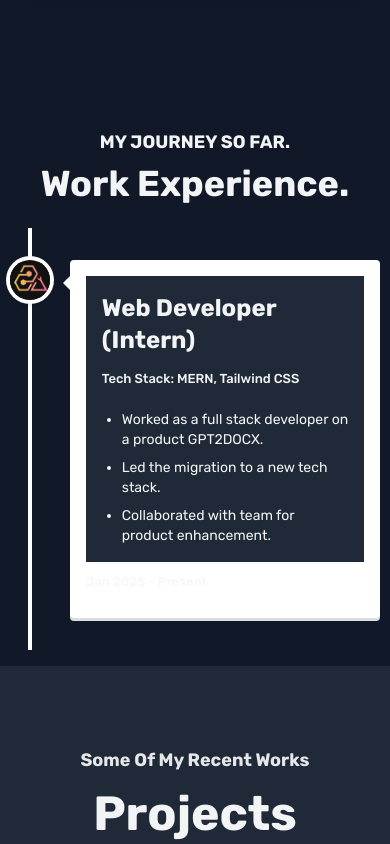
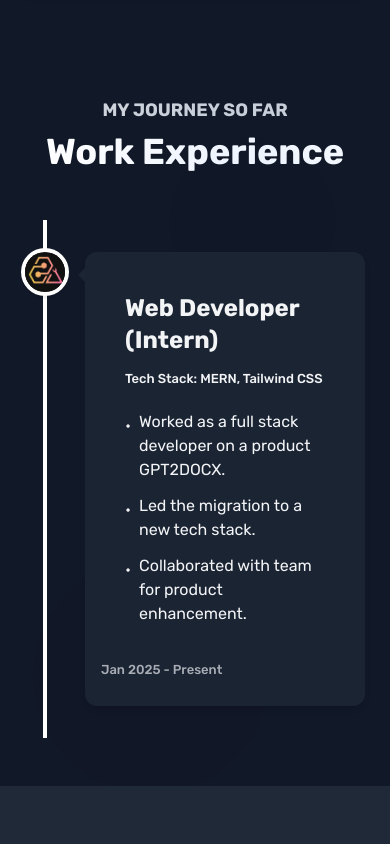
Before and after one commit to y4th4rthh/yatharth-portfolio, a React (Create React App) app: page / in a window 390 px wide. Shown: the part 4240-5084 px from the top of the page. Built offline with nearby package versions, Linux system fonts and the light colour scheme.

Commit message:
Ui changes

```diff
--- a/src/Footer.jsx
+++ b/src/Footer.jsx
@@ -63,14 +63,14 @@ const Footer = () => {
                     >
                         <FaGithub className='text-xl' />
                     </a>
-                   <button
+                   {/* <button
     onClick={toggleDarkMode}
     className={`transition ease-in-out duration-300 rounded-md ${isDarkMode ? 'text-black' : 'text-gray-200'}`}
     aria-label="Toggle dark mode"
       style={{marginBottom: '4px'}}
 >
     {isDarkMode ? <BsMoon className='text-xl' /> : <BsSun className='text-xl' />}
-</button>
+</button> */}
 
 
                 </div>
--- a/src/WorkExperience.jsx
+++ b/src/WorkExperience.jsx
@@ -1,115 +1,239 @@
-//Not used but may add it later
+// //Not used but may add it later
+
+// import React from 'react';
+// import { VerticalTimeline, VerticalTimelineElement } from 'react-vertical-timeline-component';
+// import 'react-vertical-timeline-component/style.min.css';
+
+// const WorkExperience = () => {
+//   return (
+//     <div className='experience dark:bg-white bg-gray-900  dark:text-black text-gray-100 pt-4 sm:pt-16 overflow-x-hidden pb-4 font-rubik' id='experience'>
+//       <div className='pt-12 sm:px-16 text-center mb-6'>
+//         <p className='font-semibold text-lg dark:text-gray-900 text-gray-100'>MY JOURNEY SO FAR.</p>
+//         <h2 className='text-4xl sm:text-5xl font-extrabold mt-2 dark:text-black text-gray-100'>Work Experience.</h2>
+//       </div>
+//       <VerticalTimeline className='mt-9'>
+//         <VerticalTimelineElement
+//           className="relative vertical-timeline-element--work"
+//           date="Jan 2025 - Present"
+//           iconStyle={{ background: '#111111',overflow:'hidden',display:'flex',justifyContent:'center',alignItems:'center' }}
+//           icon={
+//             <a className='' href='https://www.consultanubhav.com/' target='_blank' rel="noopener noreferrer">
+//               <img
+//                 src='./ca-black.png'
+//                 alt='CA'
+//                 className=''
+//               />
+//             </a>
+//           }
+//         >
+//           <div className='p-4  dark:bg-white bg-gray-800 dark:text-black text-gray-100'>
+//             <h3 className='text-2xl font-bold'>Web Developer (Intern)</h3>
+//             <p className='text-lg font-semibold'>Tech Stack: MERN, Tailwind CSS</p>
+//             <ul className='mt-5 list-disc ml-5 space-y-2'>
+//               <li className='text-sm'>Worked as a full stack developer on a product GPT2DOCX.</li>
+//               <li className='text-sm'>Led the migration to a new tech stack.</li>
+//               <li className='text-sm'>Collaborated with team for product enhancement.</li>
+//             </ul>
+//           </div>
+//         </VerticalTimelineElement>
+
+//         {/* <VerticalTimelineElement
+//           className="relative vertical-timeline-element--work"
+//           date="Jun 2018 - Dec 2019"
+//           iconStyle={{ background: '#000000' }}
+//           icon={
+//             <a className='flex justify-center items-center w-full h-full' href='https://websolutions.com' target='_blank' rel="noopener noreferrer">
+//               <img
+//                 src='https://via.placeholder.com/150'
+//                 alt='Web Solutions'
+//                 className='w-3/5 h-3/5 object-contain'
+//               />
+//             </a>
+//           }
+//         >
+//           <div className='p-4  dark:bg-white bg-gray-800 dark:text-black text-gray-100'>
+//             <h3 className='text-2xl font-bold'>Junior Developer</h3>
+//             <p className='text-lg font-semibold'>Tech</p>
+//             <ul className='mt-5 list-disc ml-5 space-y-2'>
+//               <li className='text-sm'>Assisted in the development of client websites.</li>
+//               <li className='text-sm'>Optimized performance for existing applications.</li>
+//               <li className='text-sm'>Provided support for troubleshooting issues.</li>
+//             </ul>
+//           </div>
+//         </VerticalTimelineElement>
+
+//         <VerticalTimelineElement
+//           className="relative vertical-timeline-element--work"
+//           date="Jun 2018 - Dec 2019"
+//           iconStyle={{ background: '#000000' }}
+//           icon={
+//             <a className='flex justify-center items-center w-full h-full' href='https://websolutions.com' target='_blank' rel="noopener noreferrer">
+//               <img
+//                 src='https://via.placeholder.com/150'
+//                 alt='Web Solutions'
+//                 className='w-3/5 h-3/5 object-contain'
+//               />
+//             </a>
+//           }
+//         >
+//           <div className='p-4  dark:bg-white bg-gray-800 dark:text-black text-gray-100'>
+//             <h3 className='text-2xl font-bold'>Junior Developer</h3>
+//             <p className='text-lg font-semibold'>Tech</p>
+//             <ul className='mt-5 list-disc ml-5 space-y-2'>
+//               <li className='text-sm'>Assisted in the development of client websites.</li>
+//               <li className='text-sm'>Optimized performance for existing applications.</li>
+//               <li className='text-sm'>Provided support for troubleshooting issues.</li>
+//             </ul>
+//           </div>
+//         </VerticalTimelineElement> */}
+//       </VerticalTimeline>
+
+
+//       <style jsx>{`
+//         .vertical-timeline::before {
+//           background: #e5e7eb; /* bg-gray-100 */
+//         }
+//         .dark .vertical-timeline::before {
+//           background: #f3f4f6 ; /* black for dark mode */
+//         }
+//         .vertical-timeline-element-content-arrow {
+//           border-right-color: #e5e7eb; /* bg-gray-100 */
+//         }
+//         .dark .vertical-timeline-element-content-arrow {
+//           border-right-color: #f3f4f6; /* black for dark mode */
+//         }
+//         .vertical-timeline-element-content {
+
+//           background: #1f2937; /* bg-gray-800 */
+//         }
+//         .dark .vertical-timeline-element-content {
+//           background: #f3f4f6; /* bg-gray-200 */
+//         }
+
+//       `}</style>
+//     </div>
+//   );
+// }
+
+// export default WorkExperience;
 
 import React from 'react';
 import { VerticalTimeline, VerticalTimelineElement } from 'react-vertical-timeline-component';
 import 'react-vertical-timeline-component/style.min.css';
+import { FaStar } from 'react-icons/fa';
 
 const WorkExperience = () => {
   return (
-    <div className='experience dark:bg-white bg-gray-900  dark:text-black text-gray-100 pt-4 sm:pt-16 overflow-x-hidden pb-4 font-rubik' id='experience'>
-      <div className='pt-12 sm:px-16 text-center mb-6'>
-        <p className='font-semibold text-lg dark:text-gray-900 text-gray-100'>MY JOURNEY SO FAR.</p>
-        <h2 className='text-4xl sm:text-5xl font-extrabold mt-2 dark:text-black text-gray-100'>Work Experience.</h2>
+    <div className='experience relative dark:bg-white bg-gray-900 dark:text-black text-gray-100 pt-8 sm:pt-20 overflow-hidden pb-12 font-rubik' id='experience'>
+      {/* Background decoration */}
+      <div className="absolute top-0 right-0 w-72 h-72 bg-blue-500 rounded-full mix-blend-multiply filter blur-3xl opacity-10 animate-blob"></div>
+      <div className="absolute bottom-0 left-0 w-72 h-72 bg-purple-500 rounded-full mix-blend-multiply filter blur-3xl opacity-10 animate-blob animation-delay-2000"></div>
+
+      <div className='max-w-7xl mx-auto px-4 sm:px-6 lg:px-8'>
+        <div className='text-center mb-12'>
+          <p className='font-semibold text-lg dark:text-gray-800 text-gray-300 mb-2'>MY JOURNEY SO FAR</p>
+          <h2 className='text-4xl sm:text-5xl font-extrabold mt-2 dark:text-gray-800 text-white'>
+            Work Experience
+          </h2>
         </div>
+
         <VerticalTimeline className='mt-9'>
           <VerticalTimelineElement
-          className="relative vertical-timeline-element--work"
-          date="Jan 2025 - Present"
-          iconStyle={{ background: '#111111',overflow:'hidden',display:'flex',justifyContent:'center',alignItems:'center' }}
+            className="vertical-timeline-element--work"
+            date={<span className="font-medium dark:text-gray-800 text-gray-200">Jan 2025 - Present</span>}
+            iconStyle={{
+              background: '#111111',
+              boxShadow: '0 0 0 4px #ffffff, inset 0 2px 0 rgba(0,0,0,0.08), 0 3px 0 4px rgba(0,0,0,0.05)',
+              overflow: 'hidden',
+              display: 'flex',
+              justifyContent: 'center',
+              alignItems: 'center'
+            }}
+            contentStyle={{
+              background: 'rgba(31, 41, 55, 0.8)',
+              backdropFilter: 'blur(8px)',
+              boxShadow: '0 4px 6px -1px rgba(0, 0, 0, 0.1), 0 2px 4px -1px rgba(0, 0, 0, 0.06)',
+              borderRadius: '0.75rem'
+            }}
+            contentArrowStyle={{ borderRight: '7px solid rgba(31, 41, 55, 0.8)' }}
+            iconClassName="hover:scale-110 transition-transform duration-300"
             icon={
-            <a className='' href='https://www.consultanubhav.com/' target='_blank' rel="noopener noreferrer">
+              <a className='w-full h-full flex items-center justify-center' href='https://www.consultanubhav.com/' target='_blank' rel="noopener noreferrer">
                 <img
                   src='./ca-black.png'
                   alt='CA'
-                className=''
+                  className='w-3/5 h-3/5 object-contain '
                 />
               </a>
             }
           >
-          <div className='p-4  dark:bg-white bg-gray-800 dark:text-black text-gray-100'>
-            <h3 className='text-2xl font-bold'>Web Developer (Intern)</h3>
-            <p className='text-lg font-semibold'>Tech Stack: MERN, Tailwind CSS</p>
-            <ul className='mt-5 list-disc ml-5 space-y-2'>
-              <li className='text-sm'>Worked as a full stack developer on a product GPT2DOCX.</li>
-              <li className='text-sm'>Led the migration to a new tech stack.</li>
-              <li className='text-sm'>Collaborated with team for product enhancement.</li>
+            <div className='p-6 text-gray-100 dark:text-gray-100 group transition-all duration-300 hover:translate-y-[-4px]'>
+              <h3 className='text-2xl font-bold transition-colors duration-300'>Web Developer (Intern)</h3>
+              <p className='text-lg font-semibold '>Tech Stack: MERN, Tailwind CSS</p>
+              <ul className='mt-5 space-y-3'>
+                <li className='flex items-start'>
+                  <span className=' mr-2 mt-1'>•</span>
+                  <span>Worked as a full stack developer on a product GPT2DOCX.</span>
+                </li>
+                <li className='flex items-start'>
+                  <span className=' mr-2 mt-1'>•</span>
+                  <span>Led the migration to a new tech stack.</span>
+                </li>
+                <li className='flex items-start'>
+                  <span className=' mr-2 mt-1'>•</span>
+                  <span>Collaborated with team for product enhancement.</span>
+                </li>
               </ul>
             </div>
           </VerticalTimelineElement>
 
-        {/* <VerticalTimelineElement
-          className="relative vertical-timeline-element--work"
-          date="Jun 2018 - Dec 2019"
-          iconStyle={{ background: '#000000' }}
-          icon={
-            <a className='flex justify-center items-center w-full h-full' href='https://websolutions.com' target='_blank' rel="noopener noreferrer">
-              <img
-                src='https://via.placeholder.com/150'
-                alt='Web Solutions'
-                className='w-3/5 h-3/5 object-contain'
-              />
-            </a>
-          }
-        >
-          <div className='p-4  dark:bg-white bg-gray-800 dark:text-black text-gray-100'>
-            <h3 className='text-2xl font-bold'>Junior Developer</h3>
-            <p className='text-lg font-semibold'>Tech</p>
-            <ul className='mt-5 list-disc ml-5 space-y-2'>
-              <li className='text-sm'>Assisted in the development of client websites.</li>
-              <li className='text-sm'>Optimized performance for existing applications.</li>
-              <li className='text-sm'>Provided support for troubleshooting issues.</li>
-            </ul>
+          {/* Add the star at the end */}
+
+        </VerticalTimeline>
       </div>
-        </VerticalTimelineElement>
-
-        <VerticalTimelineElement
-          className="relative vertical-timeline-element--work"
-          date="Jun 2018 - Dec 2019"
-          iconStyle={{ background: '#000000' }}
-          icon={
-            <a className='flex justify-center items-center w-full h-full' href='https://websolutions.com' target='_blank' rel="noopener noreferrer">
-              <img
-                src='https://via.placeholder.com/150'
-                alt='Web Solutions'
-                className='w-3/5 h-3/5 object-contain'
-              />
-            </a>
-          }
-        >
-          <div className='p-4  dark:bg-white bg-gray-800 dark:text-black text-gray-100'>
-            <h3 className='text-2xl font-bold'>Junior Developer</h3>
-            <p className='text-lg font-semibold'>Tech</p>
-            <ul className='mt-5 list-disc ml-5 space-y-2'>
-              <li className='text-sm'>Assisted in the development of client websites.</li>
-              <li className='text-sm'>Optimized performance for existing applications.</li>
-              <li className='text-sm'>Provided support for troubleshooting issues.</li>
-            </ul>
-          </div>
-        </VerticalTimelineElement> */}
-      </VerticalTimeline>
-
 
       <style jsx>{`
-        .vertical-timeline::before {
-          background: #e5e7eb; /* bg-gray-100 */
+        @keyframes blob {
+          0%, 100% {
+            transform: translate(0, 0) scale(1);
           }
-        .dark .vertical-timeline::before {
-          background: #f3f4f6 ; /* black for dark mode */
+          25% {
+            transform: translate(20px, -30px) scale(1.1);
           }
-        .vertical-timeline-element-content-arrow {
-          border-right-color: #e5e7eb; /* bg-gray-100 */
+          50% {
+            transform: translate(-20px, 20px) scale(0.9);
           }
-        .dark .vertical-timeline-element-content-arrow {
-          border-right-color: #f3f4f6; /* black for dark mode */
+          75% {
+            transform: translate(20px, 40px) scale(1.05);
           }
-        .vertical-timeline-element-content {
-
-          background: #1f2937; /* bg-gray-800 */
-        }
-        .dark .vertical-timeline-element-content {
-          background: #f3f4f6; /* bg-gray-200 */
         }
 
+        .animate-blob {
+          animation: blob 8s infinite;
+        }
+
+        .animation-delay-2000 {
+          animation-delay: 2s;
+        }
+
+        /* Dark mode adjustments */
+        .dark .vertical-timeline::before {
+          background: #e5e7eb;
+        }
+
+        .dark .vertical-timeline-element-content {
+          background: linear-gradient(to right bottom, rgba(255, 255, 255, 0.9), rgba(243, 244, 246, 0.8));
+          color: #111827;
+        }
+
+        .dark .vertical-timeline-element-content-arrow {
+          border-right-color: rgba(243, 244, 246, 0.8);
+        }
+
+        /* Light mode (dark theme) adjustments */
+        .vertical-timeline::before {
+          background: #374151;
+        }
       `}</style>
     </div>
   );
```
Lines whose indentation alone changed are shown as unchanged.
